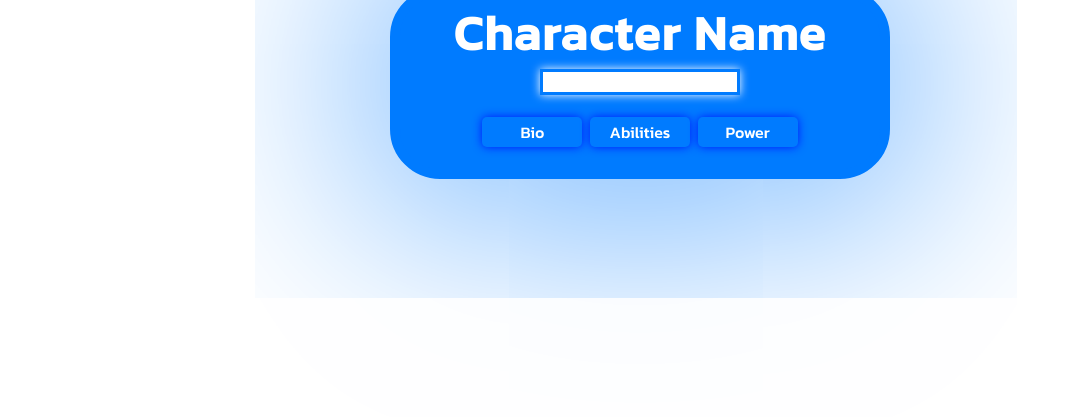
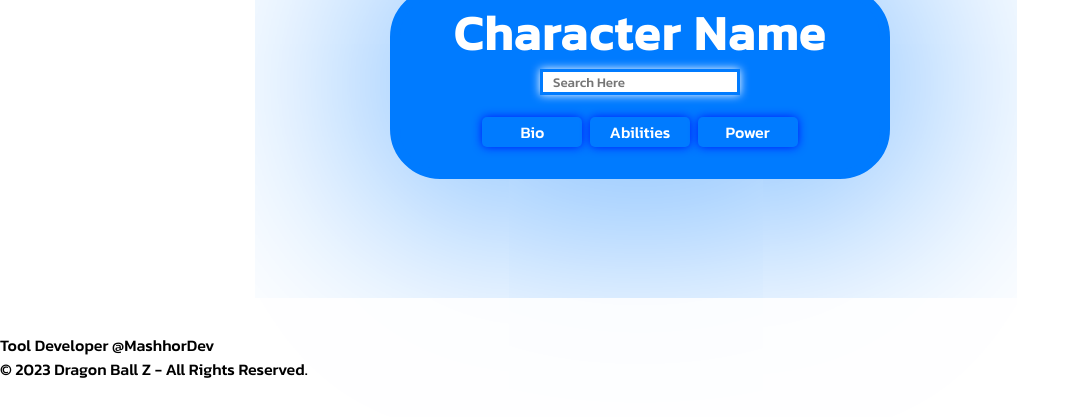
Before and after one commit to MashhorDev/Dragon-Ball, a plain HTML site: page index.html in a window 1280 px wide. Shown: the part 211-628 px from the top of the page, without its empty margins (0-1080 px from the left). Drawn offline with Linux system fonts and the light colour scheme; a web font is replaced by a local one.

Commit message:
Update index.html

```diff
--- a/index.html
+++ b/index.html
@@ -6,7 +6,7 @@
     <title>Dragon Ball API</title>
     <link rel="stylesheet" href="style.css">
 
-    <!-- Include Google Fonts -->
+    <!-- @MashhorDev -->
     <link rel="stylesheet" href="https://fonts.googleapis.com/css2?family=Belanosima:wght@400;600&family=Kanit:wght@300;500&family=Prompt:wght@500&family=REM:wght@100&family=Space+Grotesk:wght@700&display=swap">
 </head>
 <body>
@@ -14,8 +14,11 @@
     <h2 class="title"></h2><br/>
     <div class="container">
         <div class="box">
+            <img src="Dragon-Ball-Logo.png" alt="">
+
             <label for="characterInput">Character Name</label>
-            <input type="text" id="characterInput">
+            <input type="text" id="characterInput" placeholder="Search Here">
+
             <div class="btn">
                 <button class="Bio">Bio</button>
                 <button class="Abilities">Abilities</button>
@@ -28,7 +31,13 @@
             </div>
         </div>
     </div>
+    <div class="footer">
+        <p>Tool Developer @MashhorDev </p>
+
+        <p>© 2023 Dragon Ball Z - All Rights Reserved.</p>
+    </div>
 </div>
+
 <script src="script.js"></script>
 
 </body>
```
